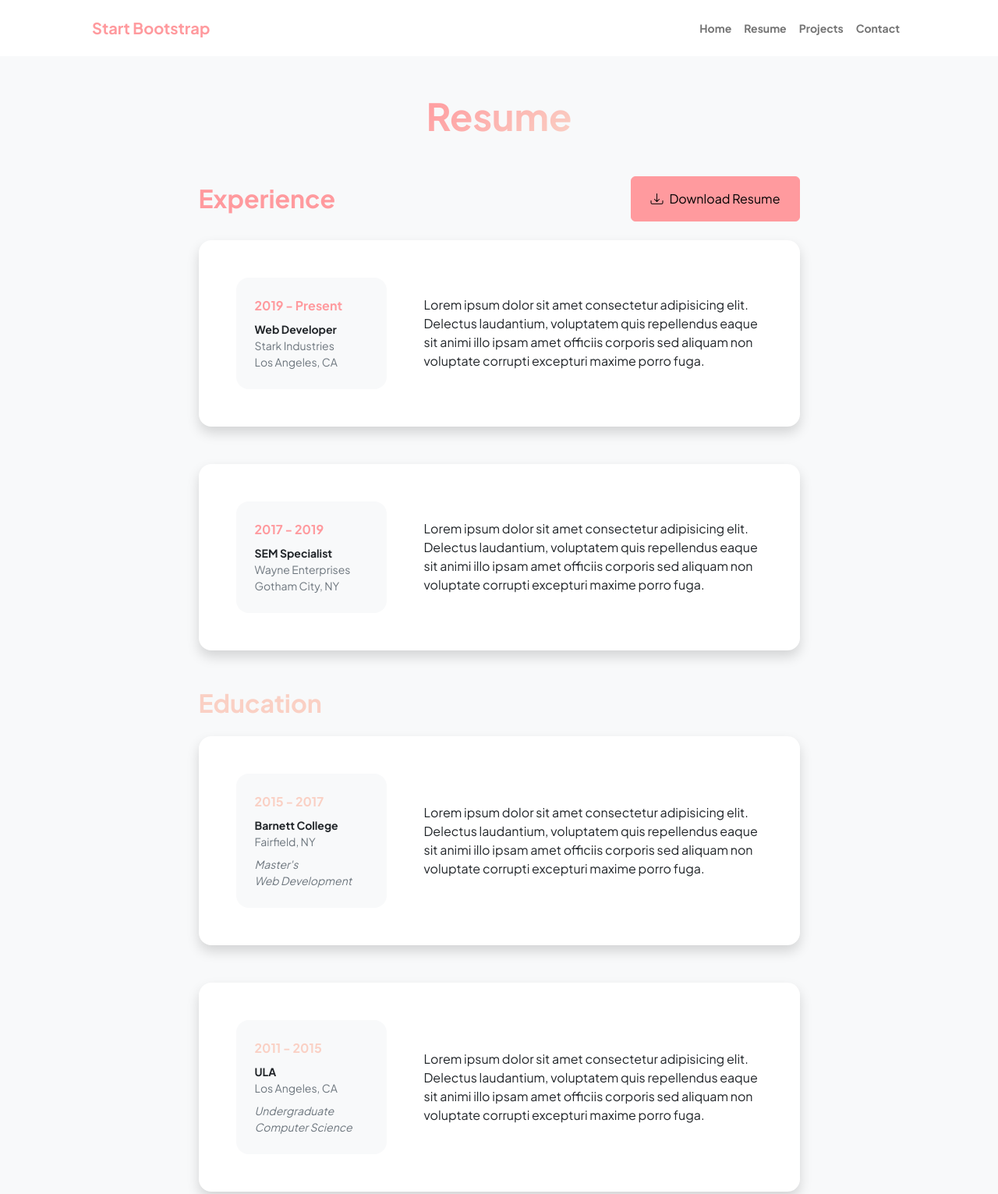
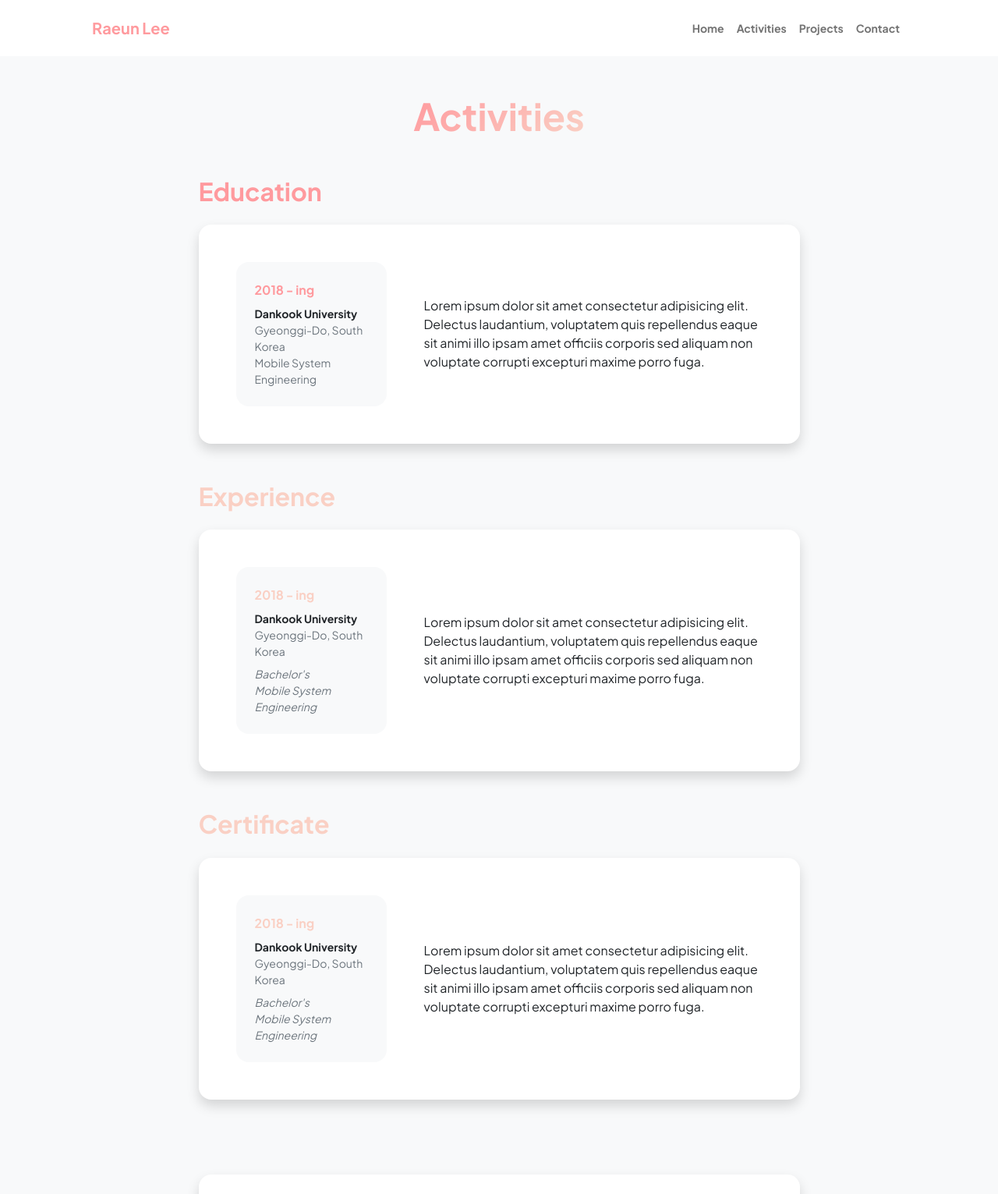
Before and after one commit to raeunlee/Opensource_mid, a website: page src/pug/resume.pug in a window 1280 px wide. Shown: the top 1531 px of the page at 78% size. Drawn offline with nearby package versions, Linux system fonts and the light colour scheme; files that its build step writes are made by us from their sources.

Commit message:
[3.Modify resume.pug structure]

```diff
--- a/src/pug/includes/navbar.pug
+++ b/src/pug/includes/navbar.pug
@@ -1,7 +1,7 @@
 nav.navbar.navbar-expand-lg.navbar-light.bg-white.py-3
     .container.px-5
         a.navbar-brand(href='index.html')
-            span.fw-bolder.text-primary Start Bootstrap
+            span.fw-bolder.text-primary Raeun Lee
         button.navbar-toggler(type='button', data-bs-toggle='collapse', data-bs-target='#navbarSupportedContent', aria-controls='navbarSupportedContent', aria-expanded='false', aria-label='Toggle navigation')
             span.navbar-toggler-icon
         #navbarSupportedContent.collapse.navbar-collapse
@@ -9,7 +9,7 @@ nav.navbar.navbar-expand-lg.navbar-light.bg-white.py-3
                 li.nav-item
                     a.nav-link(href='index.html') Home
                 li.nav-item
-                    a.nav-link(href='resume.html') Resume
+                    a.nav-link(href='resume.html') Activities
                 li.nav-item
                     a.nav-link(href='projects.html') Projects
                 li.nav-item
--- a/src/pug/index.pug
+++ b/src/pug/index.pug
@@ -35,7 +35,7 @@ html(lang='en')
                                 h1.display-3.fw-bolder.mb-5
                                     span.text-gradient.d-inline Welcome to my Portfolio!
                                 .d-grid.gap-3.d-sm-flex.justify-content-sm-center.justify-content-xxl-start.mb-3
-                                    a.btn.btn-primary.btn-lg.px-5.py-3.me-sm-3.fs-6.fw-bolder(href='resume.html') Resume
+                                    a.btn.btn-primary.btn-lg.px-5.py-3.me-sm-3.fs-6.fw-bolder(href='resume.html') Activities
                                     a.btn.btn-outline-dark.btn-lg.px-5.py-3.fs-6.fw-bolder(href='projects.html') Projects
                         .col-xxl-7
                             // Header profile picture
@@ -52,8 +52,8 @@ html(lang='en')
                         .col-xxl-8
                             .text-center.my-5
                                 h2.display-5.fw-bolder
-                                    span.text-gradient.d-inline About Me
-                                p.lead.fw-light.mb-4 My name is RaeunLee and I am Programmer.
+                                    span.text-gradient.d-inline Who am I?
+                                p.lead.fw-light.mb-4 I want to be a developer who constantly tries and grows.
                                 p.text-muted 단국대학교 모바일시스템공학과
                                 .d-flex.justify-content-center.fs-2.gap-4
                                     a.text-gradient(href="https://www.instagram.com/nue_ar/")
--- a/src/pug/resume.pug
+++ b/src/pug/resume.pug
@@ -26,50 +26,32 @@ html(lang='en')
             .container.px-5.my-5
                 .text-center.mb-5
                     h1.display-5.fw-bolder.mb-0
-                        span.text-gradient.d-inline Resume
+                        span.text-gradient.d-inline Activities
                 .row.gx-5.justify-content-center
 
                     .col-lg-11.col-xl-9.col-xxl-8
 
-                        // Experience Section
+                        // Education Section
                         section
                             .d-flex.align-items-center.justify-content-between.mb-4
-                                h2.text-primary.fw-bolder.mb-0 Experience
-                                // Download resume button
-                                // Note: Set the link href target to a PDF file within your project
-                                a.btn.btn-primary.px-4.py-3(href='#!')
-                                    .d-inline-block.bi.bi-download.me-2
-                                    | Download Resume
+                                h2.text-primary.fw-bolder.mb-0 Education
 
-                            // Experience Card 1
+                            // Education Card 1
                             .card.shadow.border-0.rounded-4.mb-5
                                 .card-body.p-5
                                     .row.align-items-center.gx-5
                                         .col.text-center.text-lg-start.mb-4.mb-lg-0
                                             .bg-light.p-4.rounded-4
-                                                .text-primary.fw-bolder.mb-2 2019 - Present
-                                                .small.fw-bolder Web Developer
-                                                .small.text-muted Stark Industries
-                                                .small.text-muted Los Angeles, CA
+                                                .text-primary.fw-bolder.mb-2 2018 - ing
+                                                .small.fw-bolder Dankook University
+                                                .small.text-muted Gyeonggi-Do, South Korea
+                                                .small.text-muted Mobile System Engineering
                                         .col-lg-8
                                             div Lorem ipsum dolor sit amet consectetur adipisicing elit. Delectus laudantium, voluptatem quis repellendus eaque sit animi illo ipsam amet officiis corporis sed aliquam non voluptate corrupti excepturi maxime porro fuga.
 
-                            // Experience Card 2
-                            .card.shadow.border-0.rounded-4.mb-5
-                                .card-body.p-5
-                                    .row.align-items-center.gx-5
-                                        .col.text-center.text-lg-start.mb-4.mb-lg-0
-                                            .bg-light.p-4.rounded-4
-                                                .text-primary.fw-bolder.mb-2 2017 - 2019
-                                                .small.fw-bolder SEM Specialist
-                                                .small.text-muted Wayne Enterprises
-                                                .small.text-muted Gotham City, NY
-                                        .col-lg-8
-                                            div Lorem ipsum dolor sit amet consectetur adipisicing elit. Delectus laudantium, voluptatem quis repellendus eaque sit animi illo ipsam amet officiis corporis sed aliquam non voluptate corrupti excepturi maxime porro fuga.
-
-                        // Education Section
+                        // Experience Section
                         section
-                            h2.text-secondary.fw-bolder.mb-4 Education
+                            h2.text-secondary.fw-bolder.mb-4 Experience
 
                             // Education Card 1
                             .card.shadow.border-0.rounded-4.mb-5
@@ -77,31 +59,36 @@ html(lang='en')
                                      .row.align-items-center.gx-5
                                         .col.text-center.text-lg-start.mb-4.mb-lg-0
                                             .bg-light.p-4.rounded-4
-                                                .text-secondary.fw-bolder.mb-2 2015 - 2017
+                                                .text-secondary.fw-bolder.mb-2 2018 - ing
                                                 .mb-2
-                                                    .small.fw-bolder Barnett College
-                                                    .small.text-muted Fairfield, NY
+                                                    .small.fw-bolder Dankook University
+                                                    .small.text-muted Gyeonggi-Do, South Korea
                                                 .fst-italic
-                                                    .small.text-muted Master's
-                                                    .small.text-muted Web Development
+                                                    .small.text-muted Bachelor's
+                                                    .small.text-muted Mobile System Engineering
                                         .col-lg-8
                                             div Lorem ipsum dolor sit amet consectetur adipisicing elit. Delectus laudantium, voluptatem quis repellendus eaque sit animi illo ipsam amet officiis corporis sed aliquam non voluptate corrupti excepturi maxime porro fuga.
 
-                            // Education Card 2
+                            // Certificate Section
+                        section
+                            h2.text-secondary.fw-bolder.mb-4 Certificate
+
+                            // Certificate Card 1
                             .card.shadow.border-0.rounded-4.mb-5
                                 .card-body.p-5
-                                    .row.align-items-center.gx-5
+                                     .row.align-items-center.gx-5
                                         .col.text-center.text-lg-start.mb-4.mb-lg-0
                                             .bg-light.p-4.rounded-4
-                                                .text-secondary.fw-bolder.mb-2 2011 - 2015
+                                                .text-secondary.fw-bolder.mb-2 2018 - ing
                                                 .mb-2
-                                                    .small.fw-bolder ULA
-                                                    .small.text-muted Los Angeles, CA
+                                                    .small.fw-bolder Dankook University
+                                                    .small.text-muted Gyeonggi-Do, South Korea
                                                 .fst-italic
-                                                    .small.text-muted Undergraduate
-                                                    .small.text-muted Computer Science
+                                                    .small.text-muted Bachelor's
+                                                    .small.text-muted Mobile System Engineering
                                         .col-lg-8
                                             div Lorem ipsum dolor sit amet consectetur adipisicing elit. Delectus laudantium, voluptatem quis repellendus eaque sit animi illo ipsam amet officiis corporis sed aliquam non voluptate corrupti excepturi maxime porro fuga.
+
 
                         // Divider
                         .pb-5
```
Also changed, not shown: dist/contact.html, dist/index.html, dist/projects.html, dist/resume.html.
